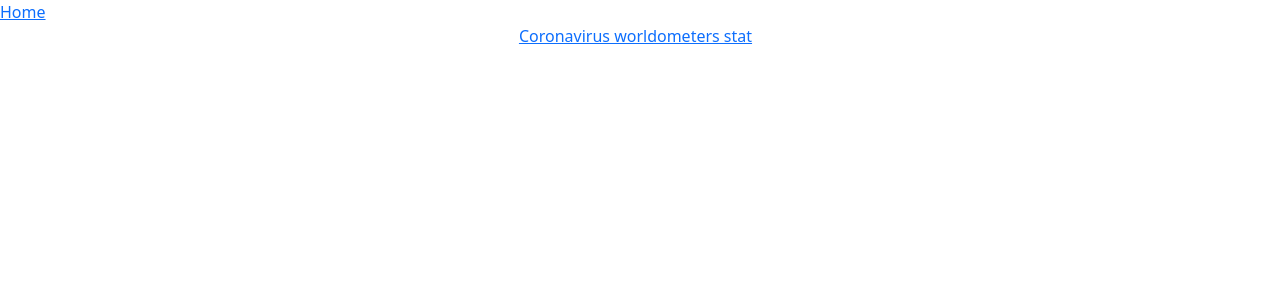
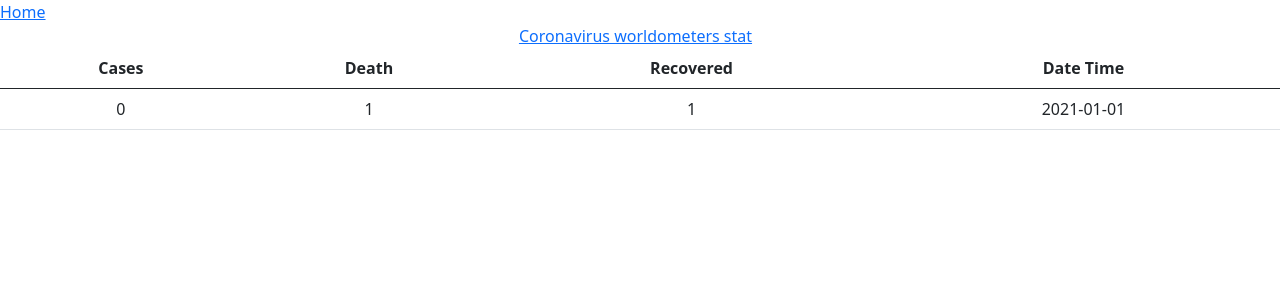
Before and after one commit to fyhao/react-covid19-apps, a React (Create React App) app: page / in a window 1280 px wide. Shown: the top 300 px of the page. Built offline with nearby package versions, Linux system fonts and the light colour scheme; no server answers.

Commit message:
Latest data from covid api

```diff
--- a/src/Home.tsx
+++ b/src/Home.tsx
@@ -1,14 +1,57 @@
+import React, { Component } from 'react';
 
+import { Table } from 'reactstrap';
+class Home extends Component {
+  state = {
+    covidstatdata: [{id:0,totalcases:0,death:1,recovered:1,datetime:'2021-01-01'}] // must have at least one dummy data otherwise throw Property does not exist on type 'never'
+  }
+  constructor(props: any) {
+    super(props);
+	this.fetchCovidStat = this.fetchCovidStat.bind(this);
+  }
+  componentWillMount() {
+  }
+  componentDidMount() {
+	 this.fetchCovidStat().then((data) => {
+		this.setState({covidstatdata:data})
+	});
+  }
 
+  fetchCovidStat() {
+	  const API_URL = 'https://api.imgshow-apps.com/admin/misc/admin_coronavirus.php?action=viewbyapionlychange';
 
-function Home() {
+	  return fetch(API_URL).then((response) => {
+		return response.json()
+	  })
+  }
+
+  render() {
     return (
-        <div className="App">
+
+      <div className="App">
           <div>
-			<a href="https://www.worldometers.info/coronavirus/" target="_blank">Coronavirus worldometers stat</a>
+			<a href="https://www.worldometers.info/coronavirus/" target="_blank" rel="noreferrer">Coronavirus worldometers stat</a>
 		  </div>
+		  <Table>
+		<thead>
+			<tr>
+				<th>Cases</th>
+				<th>Death</th>
+				<th>Recovered</th>
+				<th>Date Time</th>
+			</tr>
+		</thead>
+		<tbody>
+
+		{this.state.covidstatdata.map(d => (
+			<tr key={d.datetime}><td>{d.totalcases}</td><td>{d.death}</td><td>{d.recovered}</td><td>{d.datetime}</td></tr>
+		))}
+		</tbody>
+		</Table>
       </div>
-    );
+    )
+  }
+
 }
 
 export default Home;
```
